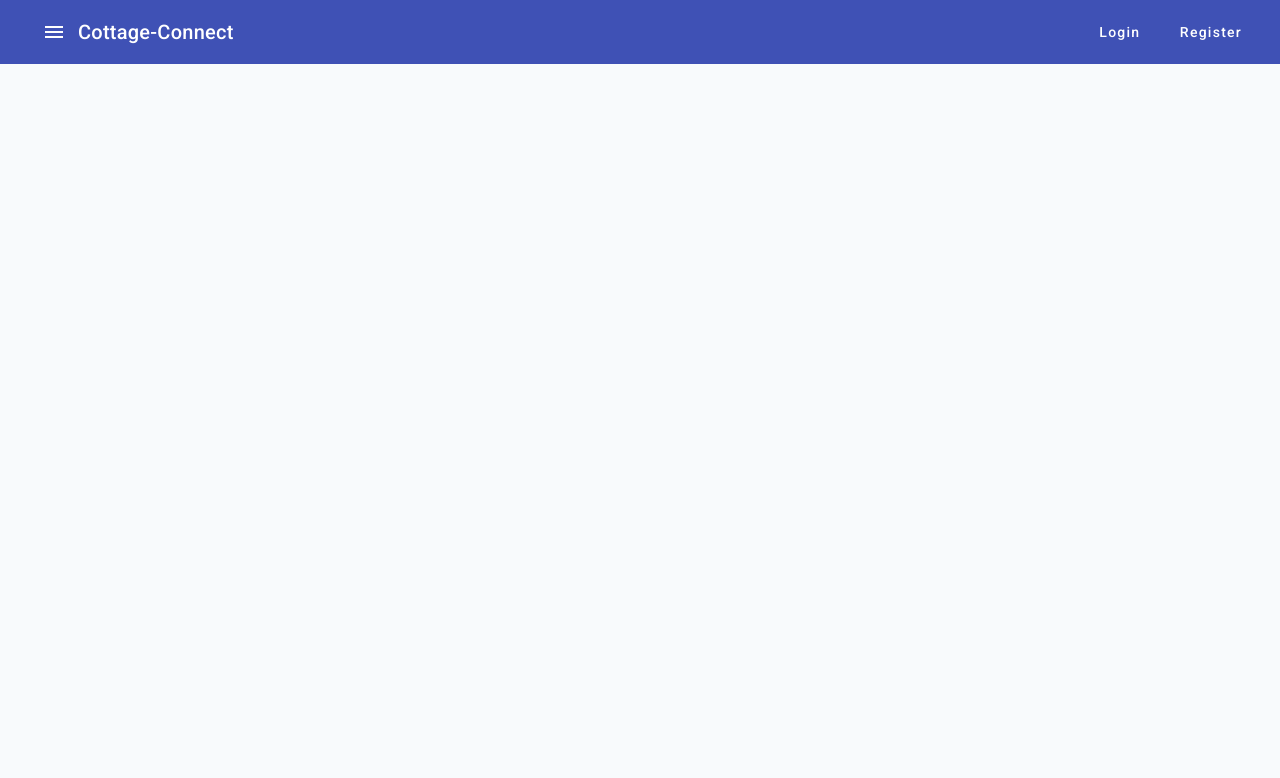
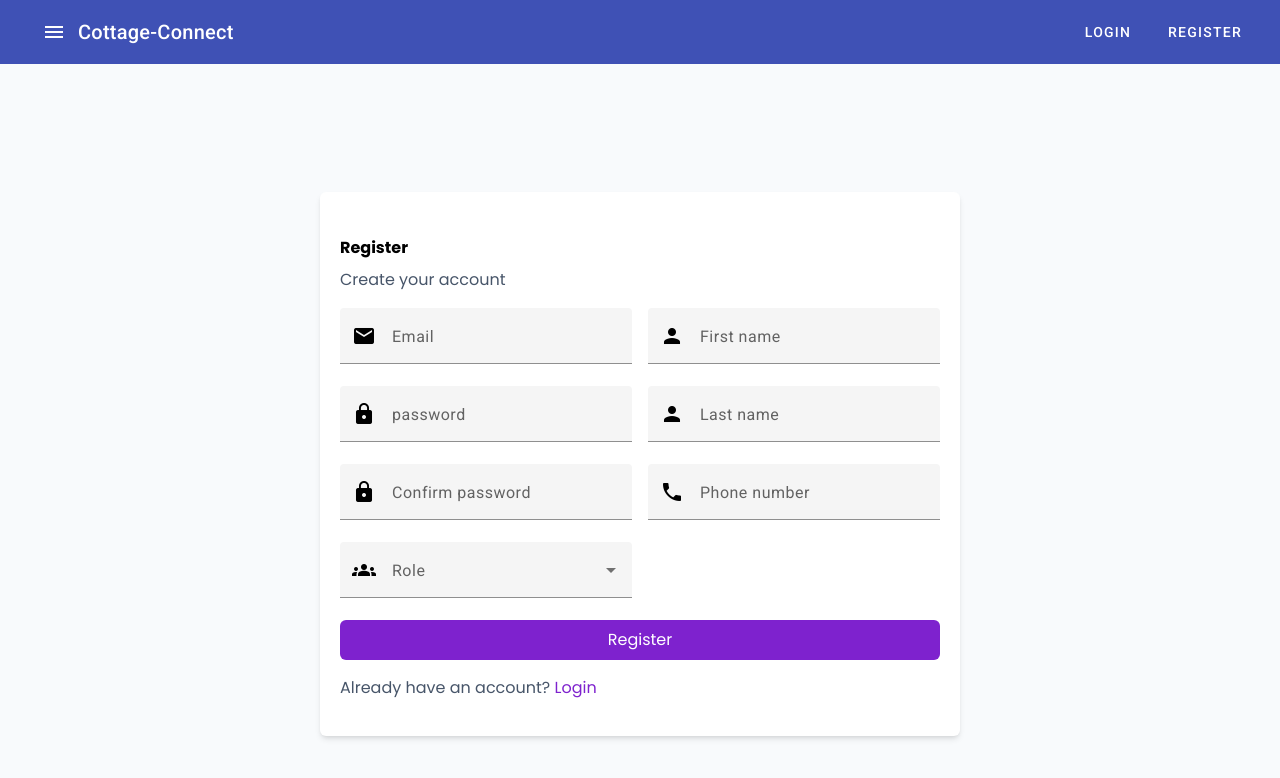
Before and after one commit to MateuszMechula/cottage-connect-frontend, an Angular app: page /register in a window 1280 px wide. Before the commit this address led to /. Shown: the top 778 px of the page. Built offline with nearby package versions, Linux system fonts and the light colour scheme.

Commit message:
Added register form in register.component.html

```diff
--- a/src/app/components/navbar/navbar.component.html
+++ b/src/app/components/navbar/navbar.component.html
@@ -34,10 +34,10 @@
       <div>
         <div class="flex gap-5 items-center">
           <a mat-button routerLink="/login">
-            Login
+            LOGIN
           </a>
           <a mat-button routerLink="/register">
-            Register
+            REGISTER
           </a>
         </div>
       </div>
--- a/src/app/pages/home/home.component.html
+++ b/src/app/pages/home/home.component.html
@@ -2,14 +2,14 @@
 
   <div class="h-screen">
     <h1 class="text-4xl text-center font-bold my-10">Welcome to
-        <span class="text-5xl text-green-800">My app</span>
+      <span class="text-5xl text-green-800">My app</span>
     </h1>
 
     <div class="flex flex-col items-center gap-5 justify-center">
       <div *ngIf="authService.isLoggedIn(); else notLoggedInBlocks">
         <h1 class="text-2xl">You are logged in as
           <span class="font-bold bg-blue-700 text-white rounded-md p-4">
-        {{authService.getUserDetail()?.email}}
+        {{ authService.getUserDetail()?.email }}
           </span>
         </h1>
 
--- a/src/app/pages/login/login.component.html
+++ b/src/app/pages/login/login.component.html
@@ -17,7 +17,8 @@
 
     <mat-form-field appearance="fill" class="w-full">
       <mat-label>Password</mat-label>
-      <input matInput [type]="hide ? 'password' : 'text'" [formControl]="controls.password" placeholder="Enter your password">
+      <input matInput [type]="hide ? 'password' : 'text'" [formControl]="controls.password"
+             placeholder="Enter your password">
       <mat-error *ngIf="controls.password.invalid">{{ getErrorMessage(controls.password) }}</mat-error>
       <mat-icon matPrefix>lock</mat-icon>
       <mat-icon matSuffix (click)="togglePasswordVisibility()">visibility</mat-icon>
@@ -29,7 +30,7 @@
     </button>
 
     <div class="my-5">
-      <p class="text-center">Don't have an account?<a routerLink='/registerdzyskiwanie-haslo' class="text-purple-700"> Register</a></p>
+      <p class="text-center">Don't have an account?<a routerLink='/register' class="text-purple-700"> Register</a></p>
     </div>
   </form>
 </div>
--- /dev/null
+++ b/src/app/pages/register/register.component.html
@@ -0,0 +1,70 @@
+<div class="h-screen flex items-center justify-center">
+  <form class="shadow-md rounded-md p-5 bg-white w-1/2 flex flex-wrap">
+    <div class="py-4 w-full">
+      <h1 class="font-bold next-left py-2">Register</h1>
+      <h6 class="text-slate-600 text-base">Create your account</h6>
+    </div>
+
+    <div class="w-1/2 pr-2">
+      <mat-form-field appearance="fill" class="w-full">
+        <mat-label>Email</mat-label>
+        <input matInput type="email" placeholder="Enter your email">
+        <mat-icon matPrefix>email</mat-icon>
+      </mat-form-field>
+
+      <mat-form-field appearance="fill" class="w-full">
+        <mat-label>password</mat-label>
+        <input matInput type="password" placeholder="Enter your password">
+        <mat-icon matPrefix>lock</mat-icon>
+      </mat-form-field>
+
+      <mat-form-field appearance="fill" class="w-full">
+        <mat-label>Confirm password</mat-label>
+        <input matInput type="password" placeholder="Confirm your password">
+        <mat-icon matPrefix>lock</mat-icon>
+      </mat-form-field>
+
+      <mat-form-field appearance="fill" class="w-full">
+        <mat-label>Role</mat-label>
+        <mat-select placeholder="Select your role">
+          <mat-option value="OWNER">Owner</mat-option>
+          <mat-option value="CUSTOMER">Customer</mat-option>
+        </mat-select>
+        <mat-icon matPrefix>groups</mat-icon>
+      </mat-form-field>
+    </div>
+
+    <div class="w-1/2 pl-2">
+      <mat-form-field appearance="fill" class="w-full">
+        <mat-label>First name</mat-label>
+        <input matInput placeholder="Enter your name">
+        <mat-icon matPrefix>person</mat-icon>
+      </mat-form-field>
+
+      <mat-form-field appearance="fill" class="w-full">
+        <mat-label>Last name</mat-label>
+        <input matInput placeholder="Enter your lastname">
+        <mat-icon matPrefix>person</mat-icon>
+      </mat-form-field>
+
+      <mat-form-field appearance="fill" class="w-full">
+        <mat-label>Phone number</mat-label>
+        <input matInput placeholder="Enter your phone number">
+        <mat-icon matPrefix>phone</mat-icon>
+      </mat-form-field>
+    </div>
+
+    <button class="w-full border-collapse text-white rounded-md border-slate-200 disabled:bg-purple-400 py-2 px-3
+      bg-purple-700" type="submit">
+      Register
+    </button>
+
+    <div class="my-4 w-full">
+      <span class="text-slate-600">
+        Already have an account?
+      </span>
+      <a class="text-purple-700" [routerLink]="['/login']">Login</a>
+    </div>
+
+  </form>
+</div>
--- a/src/index.html
+++ b/src/index.html
@@ -10,6 +10,6 @@
   <link href="https://fonts.googleapis.com/icon?family=Material+Icons" rel="stylesheet">
 </head>
 <body class="font-poppins bg-slate-50">
-  <app-root></app-root>
+<app-root></app-root>
 </body>
 </html>
--- a/src/styles.css
+++ b/src/styles.css
@@ -1,4 +1,5 @@
 @import url('https://fonts.googleapis.com/css2?family=Poppins:ital,wght@0,100;0,200;0,300;0,400;0,500;0,600;0,700;0,800;0,900;1,100;1,200;1,300;1,400;1,500;1,600;1,700;1,800;1,900&display=swap');
+
 @tailwind base;
 @tailwind components;
 @tailwind utilities;
```
Also changed, not shown: src/app/app-routing.module.ts (+7 -1 lines), src/app/app.module.ts (+7 -2 lines), src/app/pages/register/register.component.ts (added, +10 -0 lines), src/app/pages/register/register.component.css (added).
